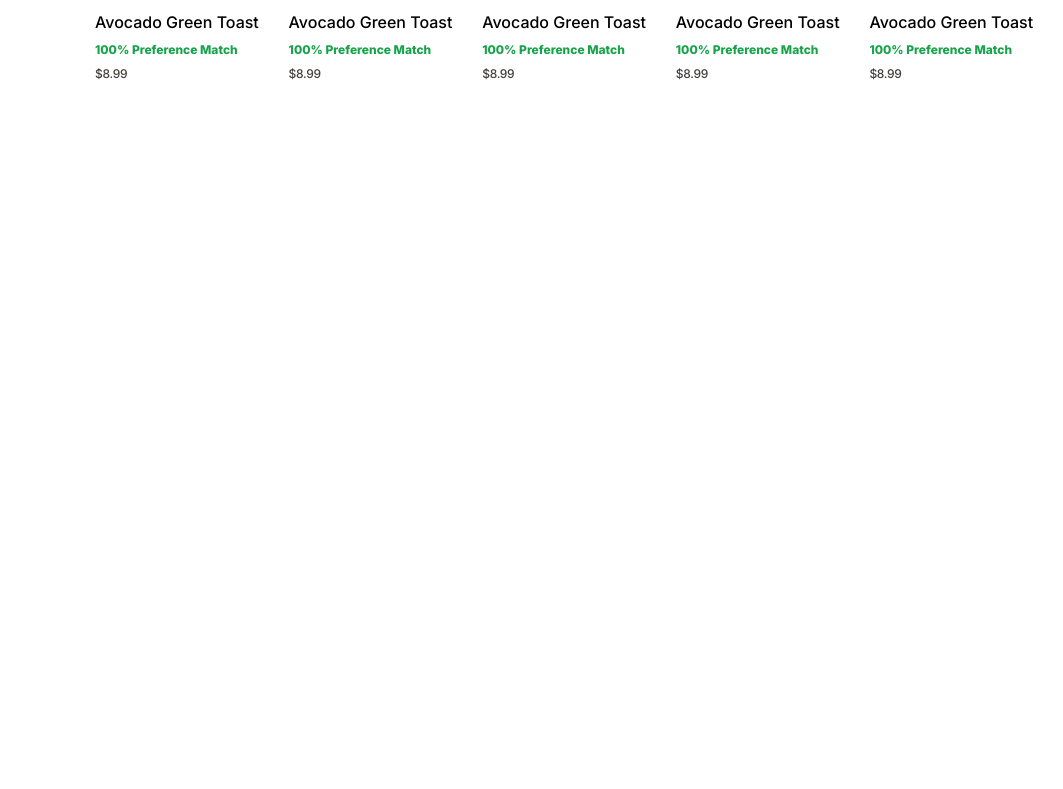
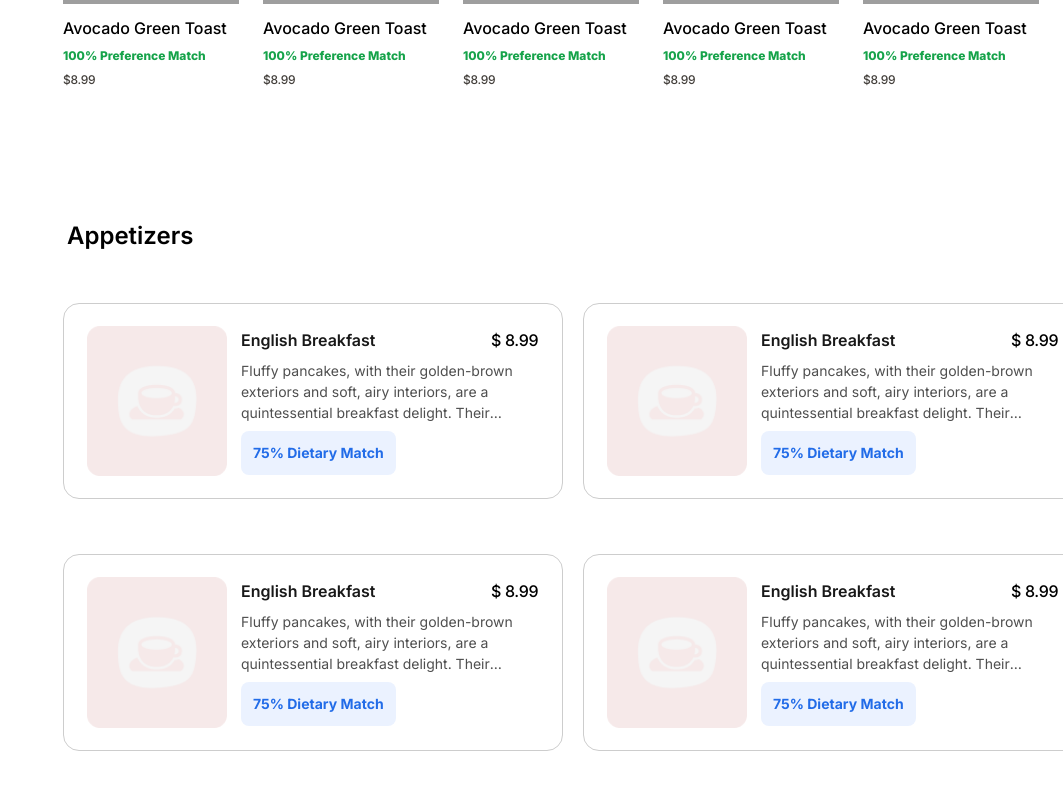
Before and after one commit to Namra0816/Paprika_Frontend_Interview_Namra_Chaklashiya, a React (Create React App) app: page / in a window 1280 px wide. Shown: the part 953-1742 px from the top of the page, without its empty margins (217-1280 px from the left). Before the commit the page ends 1115 px from the top, so only its background shows below. Built offline with nearby package versions, Linux system fonts and the light colour scheme; grey boxes are pictures that could not be loaded.

Commit message:
appetizer section added

```diff
--- /dev/null
+++ b/src/components/Appetizer.jsx
@@ -0,0 +1,24 @@
+import React from 'react'
+import AppetizerBox from "./AppetizerBox";
+
+const Appetizer = () => {
+  return (
+    <div className="flex flex-col gap-[47px] mt-32 max-w-full text-2xl text-black max-md:mt-10 max-md:max-w-full">
+          <h3 className="m-1 font-semibold">
+            Appetizers
+          </h3>
+          <div className="self-stretch flex flex-col items-start justify-start gap-[55px] max-w-full text-sm text-gray max-md:gap-[20px]">
+            <div className="self-stretch flex flex-row items-start justify-between max-w-full gap-[20px] max-md:flex-wrap">
+              <AppetizerBox />
+              <AppetizerBox />
+            </div>
+            <div className="self-stretch flex flex-row items-start justify-between max-w-full gap-[20px] max-md:flex-wrap">
+              <AppetizerBox />
+              <AppetizerBox />
+            </div>
+          </div>
+        </div>
+  )
+}
+
+export default Appetizer
--- /dev/null
+++ b/src/components/AppetizerBox.jsx
@@ -0,0 +1,41 @@
+import React from "react";
+import teaIcon from "../assets/teaIcon.png"
+
+const AppetizerPairs = () => {
+  return (
+    <div className="w-[500px] rounded-2xl shrink-0 py-[22px] px-[23px] max-w-full text-left text-gray font-inter border-[1px] border-solid border-lightgray-200">
+      <div className="self-stretch flex flex-row gap-[14px] max-md:flex-wrap">
+        <img
+          className="self-stretch w-[140px] relative max-h-full"
+          loading="lazy"
+          alt="Tea Icon"
+          src={teaIcon}
+        />
+        <div className="flex-1 flex flex-col items-start justify-center gap-[8px]">
+          <div className="self-stretch flex flex-row items-start justify-between text-base">
+            <div className="font-semibold overflow-hidden text-ellipsis whitespace-nowrap">
+              English Breakfast
+            </div>
+            <div className="tracking-[-0.02em] font-medium text-black min-w-[48px] whitespace-nowrap">
+              $ 8.99
+            </div>
+          </div>
+          <div className="leading-[150%] text-dimgray [display:-webkit-inline-box] overflow-hidden text-ellipsis [-webkit-line-clamp:3] [-webkit-box-orient:vertical]">
+            Fluffy pancakes, with their golden-brown exteriors and soft, airy
+            interiors, are a quintessential breakfast delight. Their delightful
+            texture is achieved through careful mixing of ingredients and
+            precise cooking techniques, resulting in a stack of pancakes that
+            practically melt in your mouth. Topped with a drizzle of maple syrup
+            or a dollop of whipped cream, fluffy pancakes are an irresistible
+            treat for any morning indulgence.
+          </div>
+          <div className="rounded-lg bg-aliceblue p-3 whitespace-nowrap text-royalblue">
+            <b className="relative">75% Dietary Match</b>
+          </div>
+        </div>
+      </div>
+    </div>
+  );
+};
+
+export default AppetizerPairs;
--- a/src/components/MainContent.jsx
+++ b/src/components/MainContent.jsx
@@ -1,6 +1,7 @@
 import React from 'react';
 import RestaurantHeader from './RestaurantHeader';
 import BestMatches from './BestMatches';
+import Appetizer from './Appetizer';
 
 const MainContent = () => (
   <main className="flex flex-col ml-5 w-4/5 max-md:ml-0 max-md:w-full">
@@ -8,6 +9,7 @@ const MainContent = () => (
       <RestaurantHeader />
       <div className="shrink-0 mt-10 h-px border-solid bg-zinc-300 border-zinc-light max-md:max-w-full" />
       <BestMatches />
+      <Appetizer />
     </div>
   </main>
 );
```
